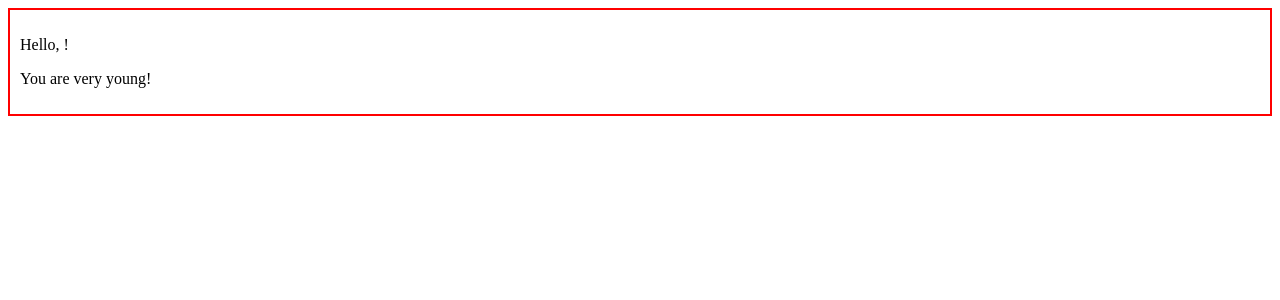
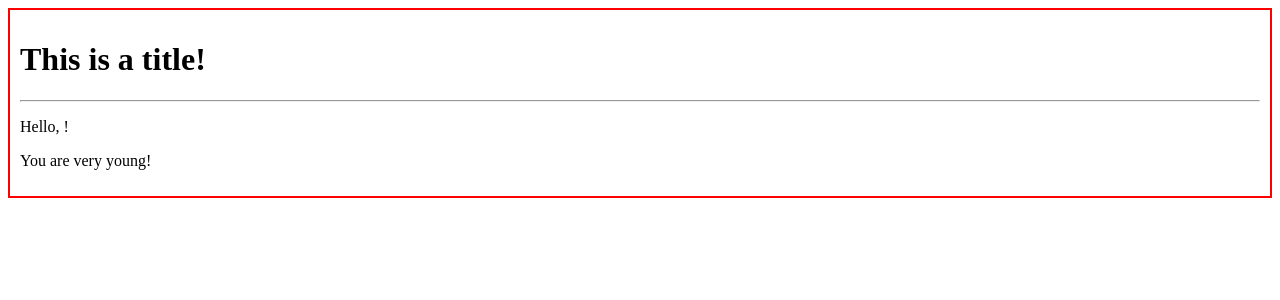
Before and after one commit to Emiliano-S/react-exercises, a React (Create React App) app: page / in a window 1280 px wide. Shown: the top 300 px of the page. Built offline with nearby package versions, Linux system fonts and the light colour scheme.

Commit message:
End: esercizio component-composition-02

```diff
--- a/src/Container.js
+++ b/src/Container.js
@@ -4,6 +4,8 @@
     render(){
         return(
             <div className="container">
+                <h1>{this.props.title}</h1>
+                <hr />
                 {this.props.children}
             </div>
         )
--- a/src/Welcome.js
+++ b/src/Welcome.js
@@ -6,7 +6,7 @@
 export class Welcome extends React.Component{
     render(){
         return(
-            <Container>
+            <Container title="This is a title!">
                 <p>Hello, {this.props.name}!</p>
                 <Age age={this.props.age}/>
             </Container>
```
